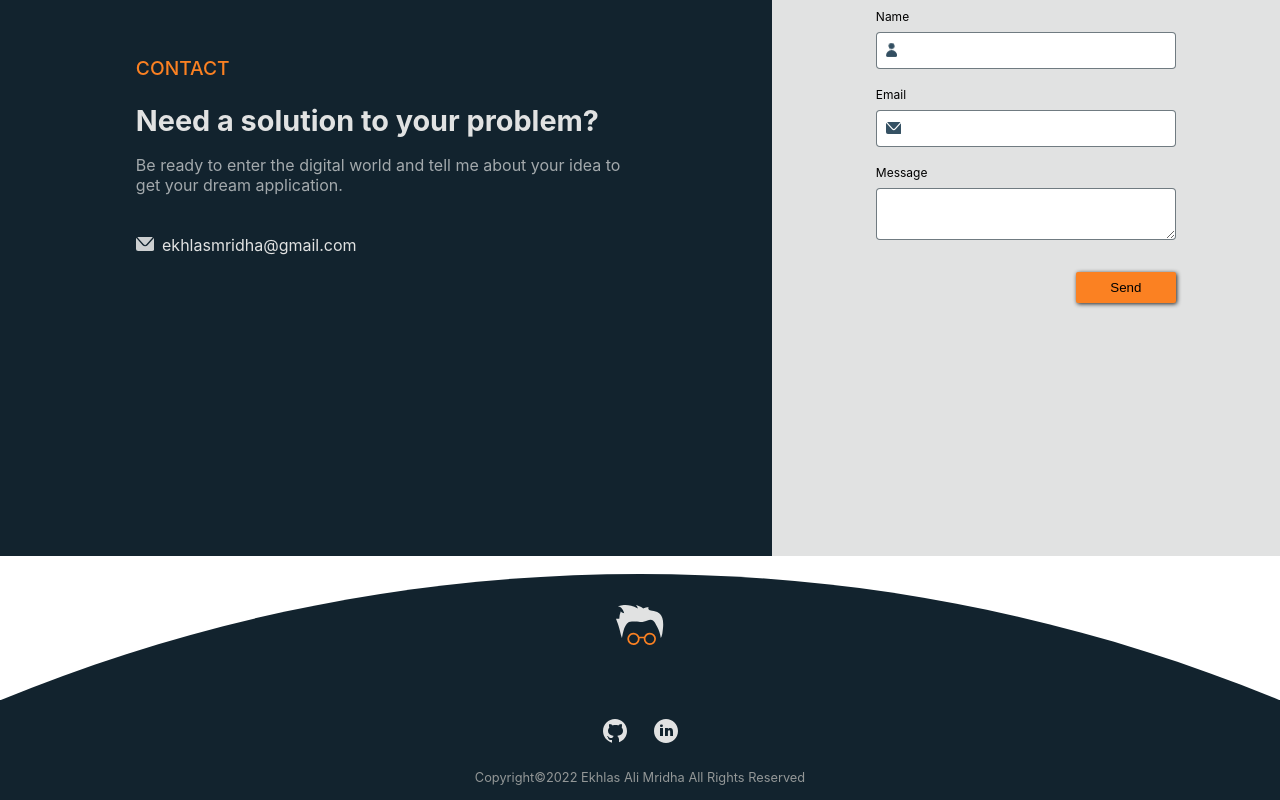
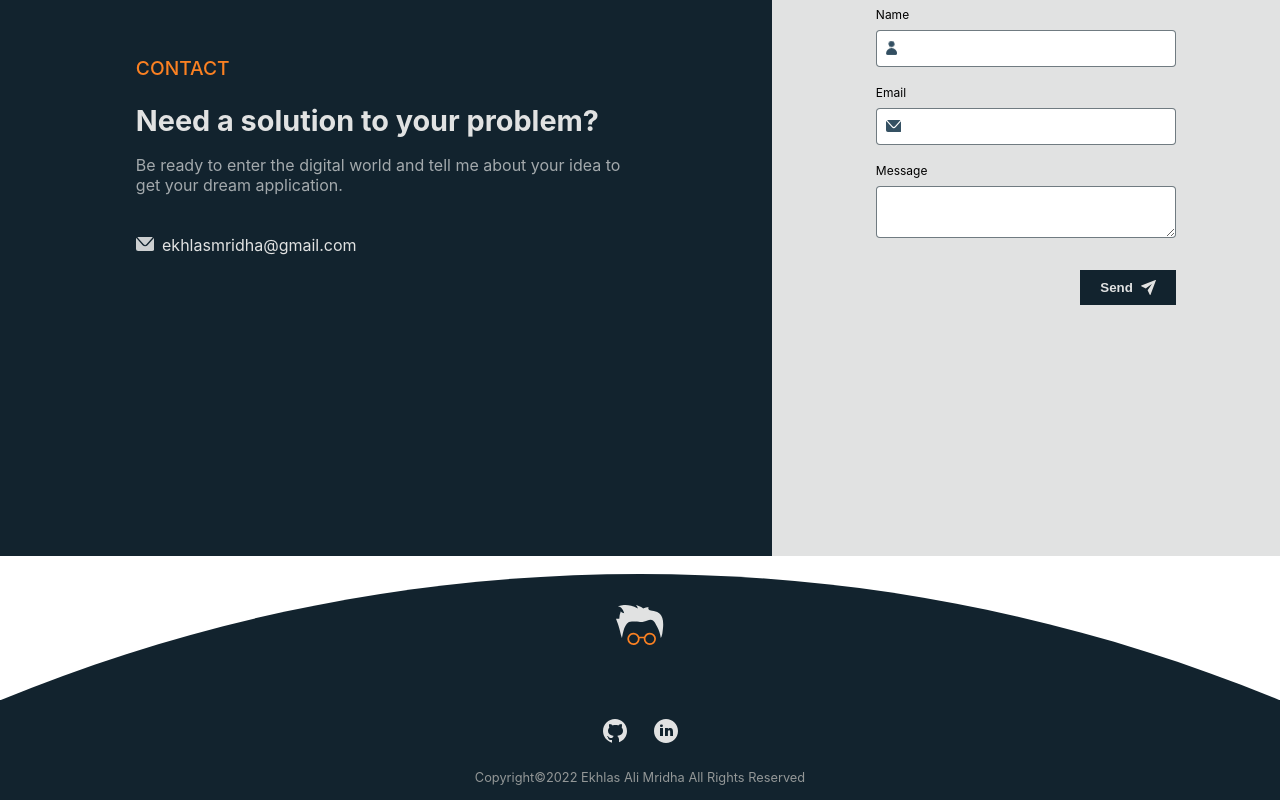
Before and after one commit to EkhlasMridha/portfolio, a React (Create React App) app: page / in a window 1280 px wide. Shown: the part 2754-3554 px from the top of the page. Built offline with nearby package versions, Linux system fonts and the light colour scheme.

Commit message:
animated submit button

```diff
--- a/src/icons/svg.custom.tsx
+++ b/src/icons/svg.custom.tsx
@@ -10,6 +10,7 @@ import { ReactComponent as AvatarShape } from "../svgs/avatar-icon.svg";
 import { ReactComponent as LeftAngle } from "../svgs/left-slide.svg";
 import { ReactComponent as RightAngle } from "../svgs/right-slide.svg";
 import { ReactComponent as Contents } from "../svgs/contents.svg";
+import { ReactComponent as SendMail } from "../svgs/send-mail.svg";
 
 export const UserFilled = (props: SVGProps<any>) => {
   return <User {...props} />;
@@ -54,3 +55,7 @@ export const SliderRight = (props: SVGProps<any>) => {
 export const LandingElements = (props: SVGProps<any>) => {
   return <Contents {...props} />;
 };
+
+export const MailSent = (props: SVGProps<any>) => {
+  return <SendMail {...props} />;
+};
--- a/src/pages/Contacts/Contact.scss
+++ b/src/pages/Contacts/Contact.scss
@@ -86,22 +86,41 @@
   justify-content: flex-end;
   margin-top: 14px;
   button {
-    background: theme.$highlight-color;
+    position: relative;
+    background: theme.$primary-color;
     border: none;
-    padding: 8px 12px;
-    min-width: 100px;
-    border-radius: 2px;
-    // cursor: pointer;
-    box-shadow: 1px 1px 4px 0px #242424;
-    transition-duration: 0.4s;
-    -webkit-transition-duration: 0.4s;
+    font-weight: bold;
+    color: theme.$secondary-color;
+    overflow: hidden;
+    z-index: 1;
+    padding: 8px 18px;
+    border: 2px solid theme.$primary-color;
+    display: flex;
+    column-gap: 8px;
+    align-items: center;
+
+    &::after {
+      content: "";
+      position: absolute;
+      top: 0;
+      left: 0;
+      width: 500%;
+      height: 1000%;
+      background: theme.$highlight-color;
+      z-index: -1;
+      transform-origin: 0% 0%;
+      transform: translateX(-20%) translateY(-10%) rotate(45deg);
+      transition: transform 0.4s ease-in-out;
+    }
 
     &:focus {
       outline: none;
     }
     &:hover {
-      transition-duration: 0.1s;
-      background: darken(theme.$highlight-color, 10%);
+      color: theme.$primary-color;
+      &::after {
+        transform: translateY(-45%) translateX(-25px) rotate(45deg);
+      }
     }
   }
 }
@@ -118,6 +137,7 @@
 .contact-mail {
   margin-top: 2.5rem;
   display: inline-block;
+  transition: 0.2s ease-in-out;
   &:hover {
     color: theme.$highlight-color;
   }
--- a/src/pages/Contacts/Contact.tsx
+++ b/src/pages/Contacts/Contact.tsx
@@ -1,4 +1,4 @@
-import { MailIFilled, UserFilled } from "../../icons/svg.custom";
+import { MailIFilled, MailSent, UserFilled } from "../../icons/svg.custom";
 import "./Contact.scss";
 
 export const Contact = (props: any) => {
@@ -53,6 +53,7 @@ export const Contact = (props: any) => {
           <div className="submit-button">
             <button type="submit" className="cursor-pointer">
               Send
+              <MailSent height={15} />
             </button>
           </div>
         </div>
```
Also changed, not shown: src/svgs/send-mail.svg (added).
